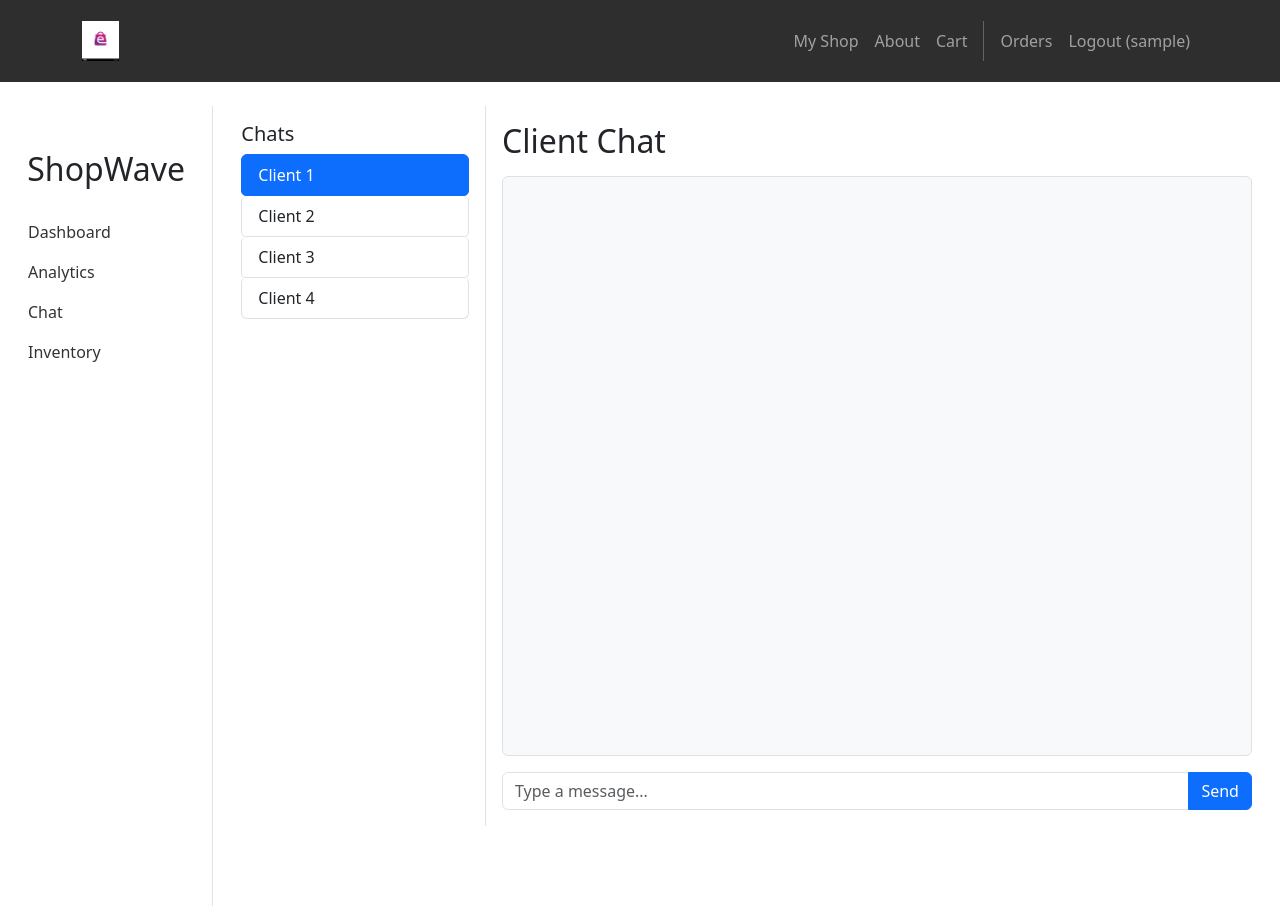
After one commit to kevinrev26/proj-istmo, a Django app: page /shop/chat in a window 1280 px wide. The commit adds this page. Run offline with Django 5.2, Linux system fonts and the light colour scheme; the visitor is signed in with stand-in values (Sample User, id 1); data that the repository does not hold is empty; some libraries are stand-ins or nearby versions.

Commit message:
Chat and Inventory views added

```diff
--- /dev/null
+++ b/shop/templates/shop/chat.html
@@ -0,0 +1,52 @@
+{% extends 'base.html' %}
+
+{% block content %}
+<div class="container-fluid mt-4">
+    <div class="row">
+        <!-- Sidebar Navigation -->
+        {% include 'shop/partials/dashboard_navbar.html' %}
+
+        <!-- Chat Section -->
+        <div class="col-md-9 col-lg-10 d-flex" style="height: 90vh;">
+            <!-- Chat List -->
+            <div class="col-md-3 border-end p-3 bg-white overflow-auto" style="height: 90vh;">
+                <h5>Chats</h5>
+                <ul class="list-group" id="chat-list">
+                    <li class="list-group-item active">Client 1</li>
+                    <li class="list-group-item">Client 2</li>
+                    <li class="list-group-item">Client 3</li>
+                    <li class="list-group-item">Client 4</li>
+                </ul>
+            </div>
+
+            <!-- Chat Messages -->
+            <div class="col-md-9 d-flex flex-column p-3" style="height: 90vh;">
+                <h2 class="mb-3">Client Chat</h2>
+                <div class="chat-box border rounded p-3 flex-grow-1 overflow-auto bg-light" id="chat-box" style="height: 75vh;">
+                    <!-- Chat messages will appear here -->
+                </div>
+                <div class="input-group mt-3">
+                    <input type="text" class="form-control" id="chat-input" placeholder="Type a message...">
+                    <button class="btn btn-primary" id="send-btn">Send</button>
+                </div>
+            </div>
+        </div>
+    </div>
+</div>
+
+<script>
+    document.getElementById("send-btn").addEventListener("click", function() {
+        let input = document.getElementById("chat-input");
+        let message = input.value.trim();
+        if (message) {
+            let chatBox = document.getElementById("chat-box");
+            let messageDiv = document.createElement("div");
+            messageDiv.classList.add("p-2", "mb-2", "rounded", "bg-white", "border");
+            messageDiv.textContent = message;
+            chatBox.appendChild(messageDiv);
+            chatBox.scrollTop = chatBox.scrollHeight;
+            input.value = "";
+        }
+    });
+</script>
+{% endblock %}
--- a/shop/templates/shop/partials/dashboard_navbar.html
+++ b/shop/templates/shop/partials/dashboard_navbar.html
@@ -3,10 +3,9 @@
         <h2 class="text-center my-4">ShopWave</h2>
         <ul class="nav flex-column">
             <li class="nav-item"><a class="nav-link" href="{% url 'shop.show' %}">Dashboard</a></li>
-            <li class="nav-item"><a class="nav-link active" href="{% url 'shop.analytics' %}">Analytics</a></li>
-            <li class="nav-item"><a class="nav-link" href="#">Chat</a></li>
-            <li class="nav-item"><a class="nav-link" href="#">Products</a></li>
-            <li class="nav-item"><a class="nav-link" href="#">Calendar</a></li>
+            <li class="nav-item"><a class="nav-link" href="{% url 'shop.analytics' %}">Analytics</a></li>
+            <li class="nav-item"><a class="nav-link" href="{% url 'shop.chat' %}">Chat</a></li>
+            <li class="nav-item"><a class="nav-link" href="{% url 'shop.inventory' %}">Inventory</a></li>
         </ul>
     </div>
 </nav>
--- a/shop/urls.py
+++ b/shop/urls.py
@@ -3,4 +3,6 @@ from . import views
 urlpatterns = [
     path('', views.show, name='shop.show'),
     path('analytics', views.show_analytics, name='shop.analytics'),
+    path('inventory', views.show_inventory, name='shop.inventory'),
+    path('chat', views.show_chat, name='shop.chat'),
 ]
--- a/shop/views.py
+++ b/shop/views.py
@@ -36,3 +36,13 @@ def show(request):
 def show_analytics(request):
     user_shop = Shop.objects.filter(owner=request.user).first()
     return render(request, 'shop/analytics.html', {'shop' : user_shop})
+
+@login_required
+def show_inventory(request):
+    user_shop = Shop.objects.filter(owner=request.user).first()
+    return render(request, 'shop/inventory.html', {'shop': user_shop})
+
+@login_required
+def show_chat(request):
+    user_shop = Shop.objects.filter(owner=request.user).first()
+    return render(request, 'shop/chat.html', {'shop': user_shop})
```
Also changed, not shown: shop/templates/shop/inventory.html (added, +57 -0 lines).
